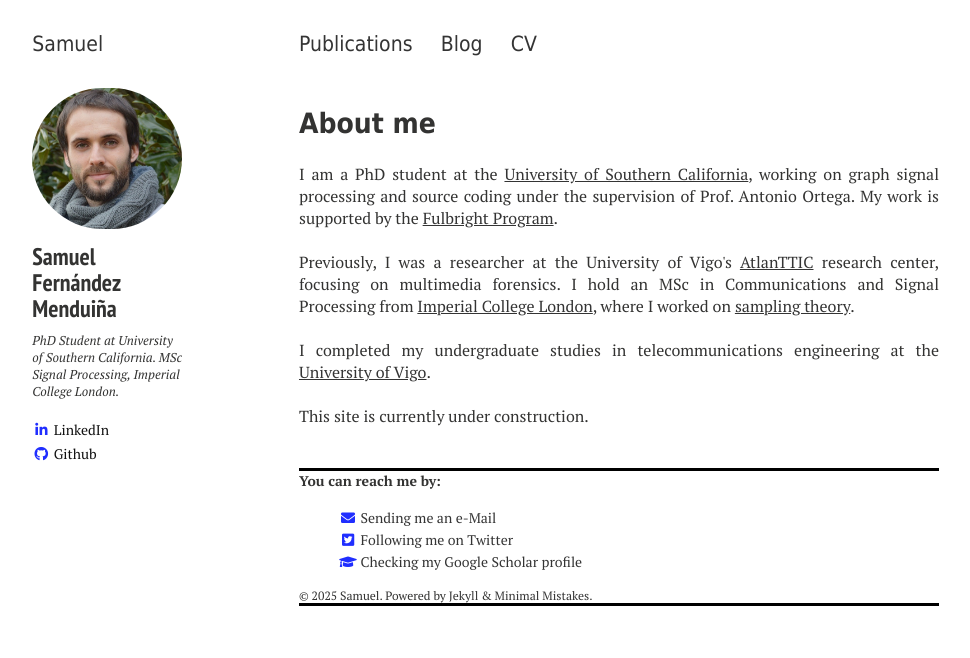
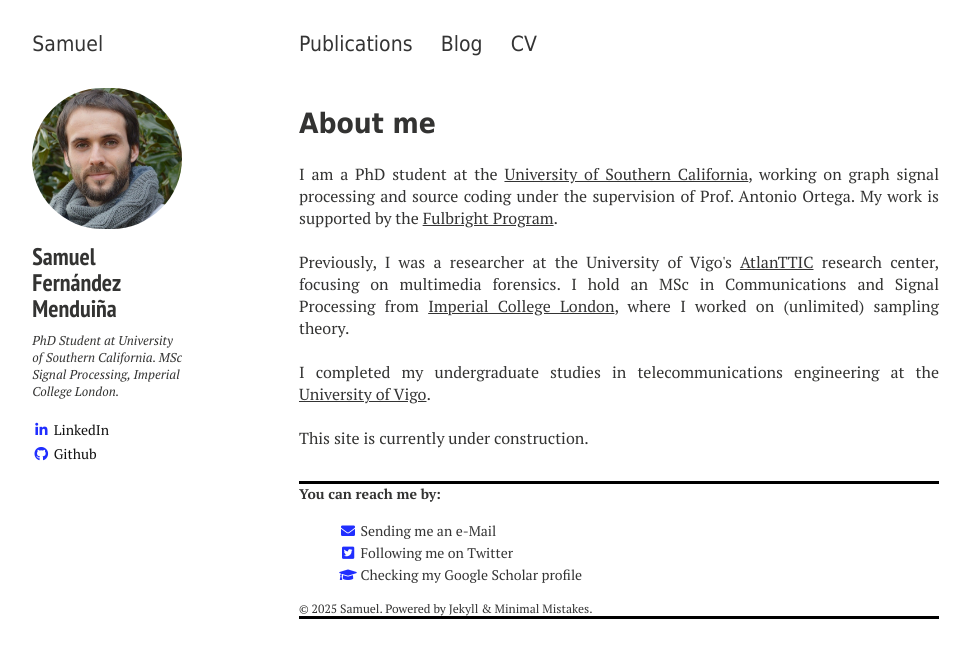
Before and after one commit to sf219/sf219.github.io, a Jekyll site: the page built from index.md, in a window 1280 px wide. Shown: the top 658 px of the page, without its empty margins (21-991 px from the left). Built offline with Jekyll 4.4.1, drawn with Linux system fonts in a browser that asks for light colours; nearby versions of some CDN libraries.

Commit message:
Updates typo in main page

```diff
--- a/index.md
+++ b/index.md
@@ -10,7 +10,7 @@ I am a PhD student at the <a href="https://www.usc.edu/" target="_blank" style="
 
 <br/><br/>
 
-Previously, I was a researcher at the University of Vigo's <a href="https://atlanttic.uvigo.es/" target="_blank" style="text-decoration: underline">AtlanTTIC</a> research center, focusing on multimedia forensics. I hold an MSc in Communications and Signal Processing from <a href="https://www.imperial.ac.uk/study/pg/electrical-engineering/communications-signal-processing/" target="_blank" style="text-decoration: underline">Imperial College London</a>, where I worked on <a href="https://ieeexplore.ieee.org/document/9288566" target="_blank" style="text-decoration: underline">sampling theory</a>.
+Previously, I was a researcher at the University of Vigo's <a href="https://atlanttic.uvigo.es/" target="_blank" style="text-decoration: underline">AtlanTTIC</a> research center, focusing on multimedia forensics. I hold an MSc in Communications and Signal Processing from <a href="https://www.imperial.ac.uk/study/pg/electrical-engineering/communications-signal-processing/" target="_blank" style="text-decoration: underline">Imperial College London</a>, where I worked on (unlimited) sampling theory.
 
 <br/><br/>
 
```
